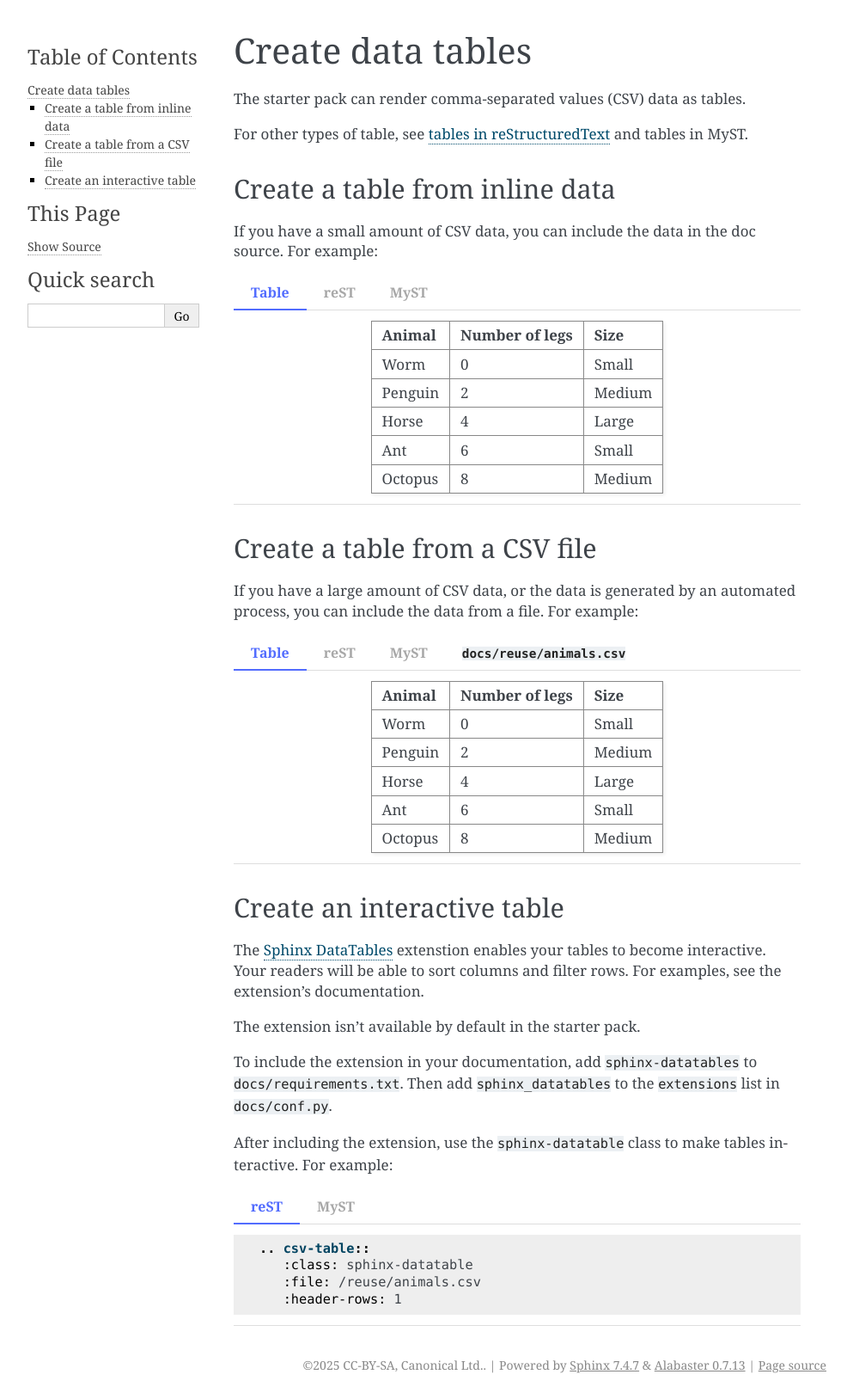
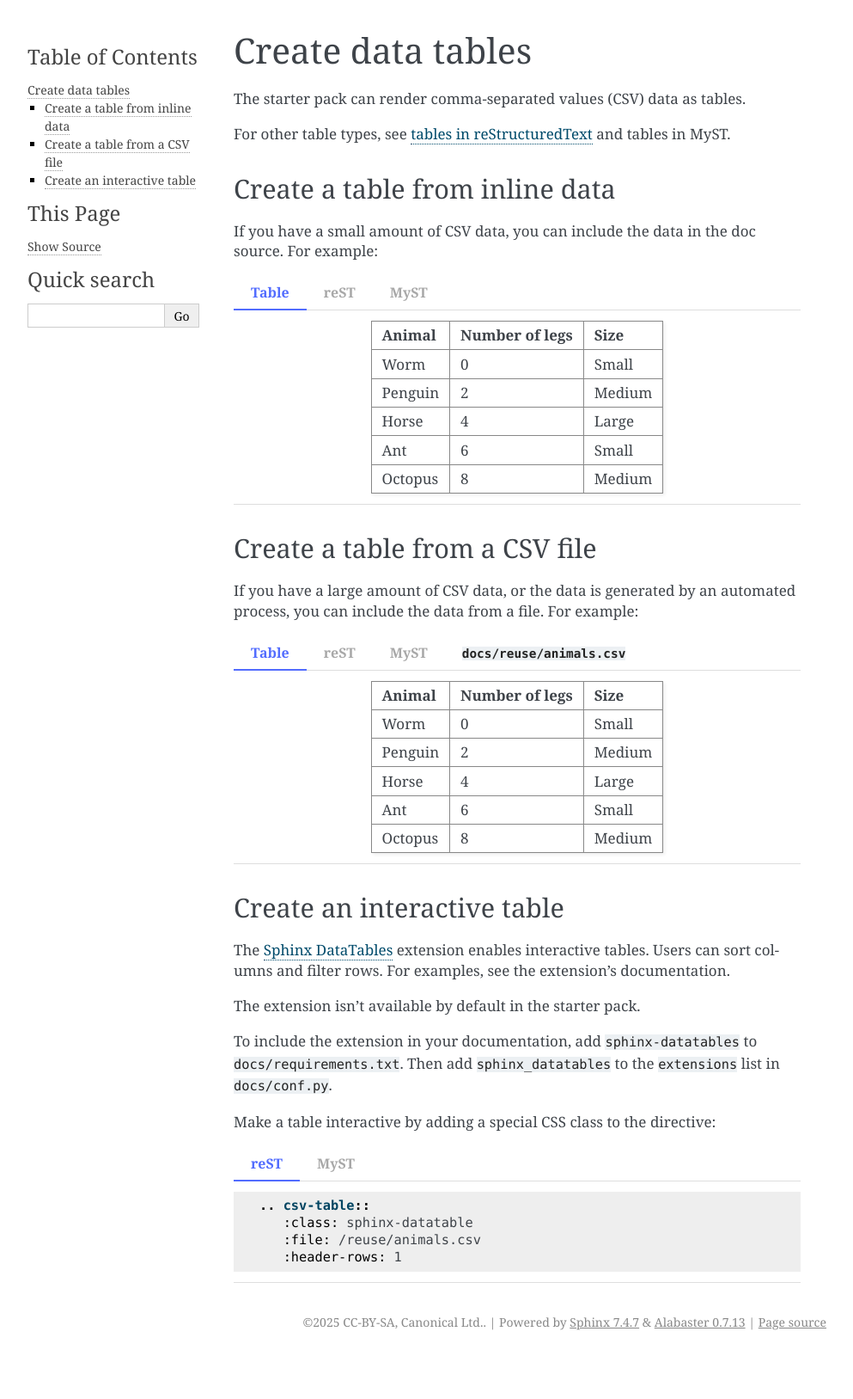
Before and after one commit to canonical/sphinx-docs-starter-pack, a Sphinx documentation site: the page built from docs/how-to/create-data-tables.rst, in a window 1280 px wide. Shown: the whole page at 86% size, without its empty margins (148-1141 px from the left). Built offline with Sphinx 7.4.7, drawn with Linux system fonts in a browser that asks for light colours; pages that are not in the unit, such as notebooks, are missing from menus; after the commit the page ends 1577 px from its top, so only the background shows below that.

Commit message:
improve wording per review

```diff
--- a/docs/how-to/create-data-tables.rst
+++ b/docs/how-to/create-data-tables.rst
@@ -5,7 +5,7 @@ Create data tables
 
 The starter pack can render comma-separated values (CSV) data as tables.
 
-For other types of table, see :ref:`tables in reStructuredText <style-guide-tables>` and :ref:`tables in MyST <myst_style_guide_tables>`.
+For other table types, see :ref:`tables in reStructuredText <style-guide-tables>` and :ref:`tables in MyST <myst_style_guide_tables>`.
 
 Create a table from inline data
 -------------------------------
@@ -105,13 +105,13 @@ If you have a large amount of CSV data, or the data is generated by an automated
 Create an interactive table
 ---------------------------
 
-The `Sphinx DataTables`_ extenstion enables your tables to become interactive. Your readers will be able to sort columns and filter rows. For examples, see the extension's documentation.
+The `Sphinx DataTables`_ extension enables interactive tables. Users can sort columns and filter rows. For examples, see the extension's documentation.
 
 The extension isn't available by default in the starter pack.
 
 To include the extension in your documentation, add ``sphinx-datatables`` to ``docs/requirements.txt``. Then add ``sphinx_datatables`` to the ``extensions`` list in ``docs/conf.py``.
 
-After including the extension, use the ``sphinx-datatable`` class to make tables interactive. For example:
+Make a table interactive by adding a special CSS class to the directive:
 
 .. tab-set::
 
```
